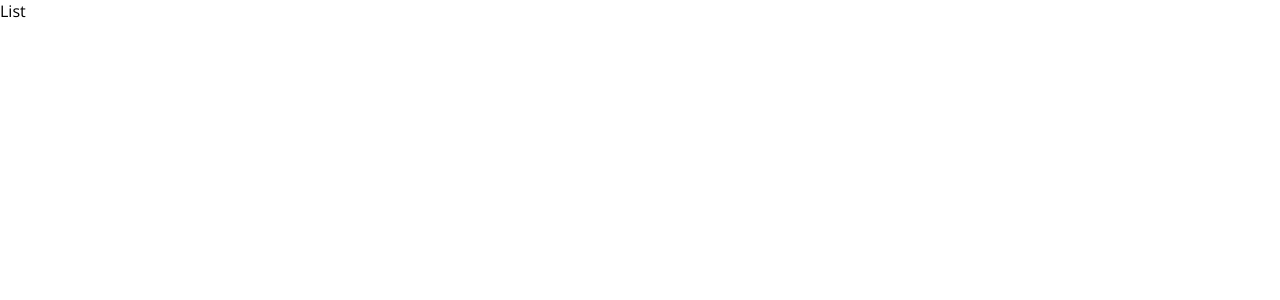
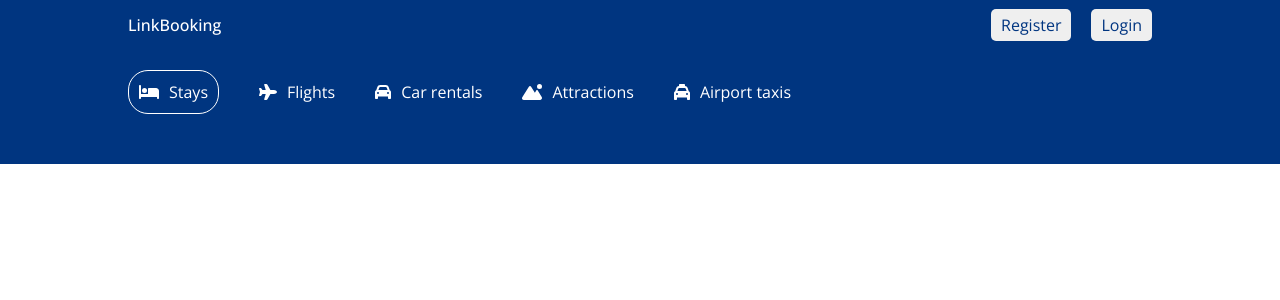
Before and after one commit to linhpham39/Web-technology-E-service, a React (Create React App) app: page /hotels in a window 1280 px wide. Shown: the top 300 px of the page. Built offline with nearby package versions, Linux system fonts and the light colour scheme.

Commit message:
complete homepage

```diff
--- a/src/pages/components/header/Header.jsx
+++ b/src/pages/components/header/Header.jsx
@@ -7,7 +7,7 @@ import 'react-date-range/dist/styles.css'; // main style file
 import 'react-date-range/dist/theme/default.css'; // theme css file
 import format from 'date-fns/format'
 
-function Header() {
+function Header({type}) {
     const [openDate, setOpenDate] = useState(false);
     const [date, setDate] = useState([
         {
@@ -43,7 +43,7 @@ function Header() {
 
     return (
         <div className='header'>
-            <div className="headerContainer">
+            <div className={type == 'list' ? 'headerContainer listMode' : 'headerContainer'}>
                 <div className="headerList">
                     <div className="headerListItem active">
                         <FontAwesomeIcon icon={faBed} />
@@ -66,10 +66,9 @@ function Header() {
                         <span>Airport taxis</span>
                     </div>
                 </div>
-                <h1 className="headerTitle">A lifetime of discounts? It's Genius.</h1>
-                <p className="headerDesc">Get reward for your travels- unlock instant savings of 10% or more with a free LinkBooking</p>
-                <button className="headerBtn">Sign in / Register</button>
-                <div className="headerSearch">
+                {type!== "list" &&
+                <>      {/* JSX fragment */}
+                <h1 className="headerTitle">A lifetime of discounts? It's Genius.</h1><p className="headerDesc">Get reward for your travels- unlock instant savings of 10% or more with a free LinkBooking</p><button className="headerBtn">Sign in / Register</button><div className="headerSearch">
                     <div className="headerSearchItem">
                         <FontAwesomeIcon icon={faCalendar} className='headerIcon' />
                         <input
@@ -90,14 +89,13 @@ function Header() {
                             onChange={item => setDate([item.selection])}
                             moveRangeOnFirstSelection={false}
                             ranges={date}
-                            className='date'
-                        />}
+                            className='date' />}
                     </div>
                     <div className="headerSearchItem">
                         <FontAwesomeIcon icon={faPerson} className='headerIcon' />
                         <span
-                        onClick={() => setOpenOptions(!openOptions)}
-                        className="headerSearchText">
+                            onClick={() => setOpenOptions(!openOptions)}
+                            className="headerSearchText">
                             {`${options.adult} Adult, ${options.children} Children, ${options.room} Room`}
                         </span>
                         {openOptions && <div className="options">
@@ -105,30 +103,30 @@ function Header() {
                                 <span className="optionText">Adult</span>
                                 <div className="optionCounter">
                                     <button
-                                    disabled={options.adult === 0}
-                                    className="optionCounterButton" onClick={()=> handleOption("adult", "d")}>-</button>
+                                        disabled={options.adult === 0}
+                                        className="optionCounterButton" onClick={() => handleOption("adult", "d")}>-</button>
                                     <span className="optionCounterNumber">{options.adult}</span>
-                                    <button className="optionCounterButton" onClick={()=> handleOption("adult", "i")}>+</button>
+                                    <button className="optionCounterButton" onClick={() => handleOption("adult", "i")}>+</button>
                                 </div>
                             </div>
                             <div className="optionItem">
                                 <span className="optionText">Children</span>
                                 <div className="optionCounter">
                                     <button
-                                    disabled={options.children === 0}
-                                    className="optionCounterButton" onClick={()=> handleOption("children", "d")}>-</button>
+                                        disabled={options.children === 0}
+                                        className="optionCounterButton" onClick={() => handleOption("children", "d")}>-</button>
                                     <span className="optionCounterNumber">{options.children}</span>
-                                    <button className="optionCounterButton" onClick={()=> handleOption("children", "i")}>+</button>
+                                    <button className="optionCounterButton" onClick={() => handleOption("children", "i")}>+</button>
                                 </div>
                             </div>
                             <div className="optionItem">
                                 <span className="optionText">Room</span>
                                 <div className="optionCounter">
                                     <button
-                                    disabled={options.room === 0}
-                                    className="optionCounterButton" onClick={()=> handleOption("room", "d")}>-</button>
+                                        disabled={options.room === 0}
+                                        className="optionCounterButton" onClick={() => handleOption("room", "d")}>-</button>
                                     <span className="optionCounterNumber">{options.room}</span>
-                                    <button className="optionCounterButton" onClick={()=> handleOption("room", "i")}>+</button>
+                                    <button className="optionCounterButton" onClick={() => handleOption("room", "i")}>+</button>
                                 </div>
                             </div>
                         </div>}
@@ -136,7 +134,7 @@ function Header() {
                     <div className="headerSearchItem">
                         <button className="headerBtn">Search</button>
                     </div>
-                </div>
+                </div></>}
             </div>
         </div>
     )
--- a/src/pages/components/header/header.css
+++ b/src/pages/components/header/header.css
@@ -9,6 +9,10 @@
     width: 100%;
     max-width: 1024px;
     margin: 20px 0px 100px 0px;
+}
+
+.headerContainer.listMode{
+    margin: 20px 0px 0px 0px;
 }
 
 .headerList{
--- a/src/pages/list/List.jsx
+++ b/src/pages/list/List.jsx
@@ -1,8 +1,14 @@
 import React from 'react'
+import Navbar from '../components/navbar/Navbar'
+import Header from '../components/header/Header'
+
 
 export const List = () => {
   return (
-    <div>List</div>
+    <div>
+      <Navbar></Navbar>
+      <Header type='list'></Header>
+    </div>
   )
 
 }
```
